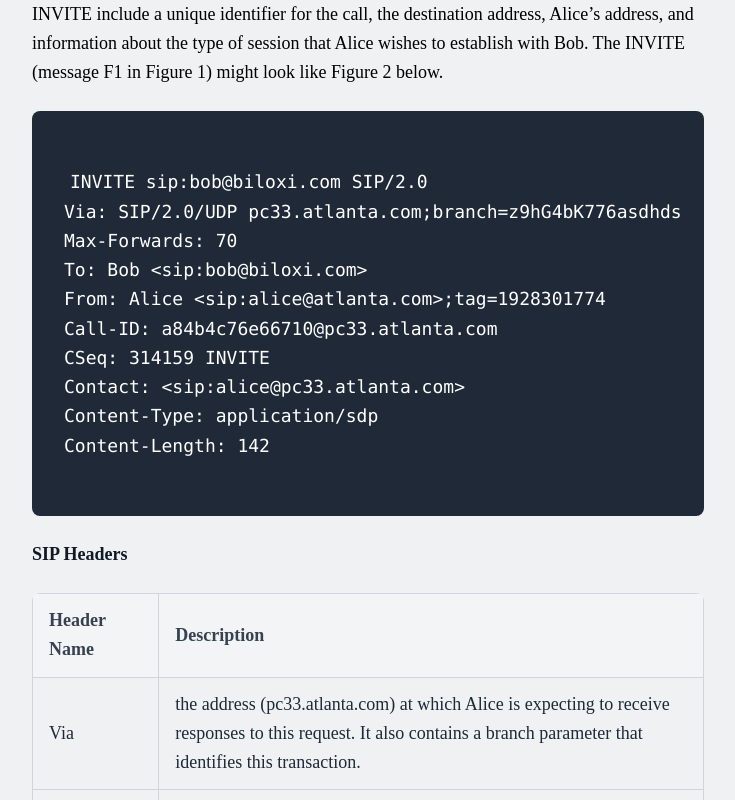
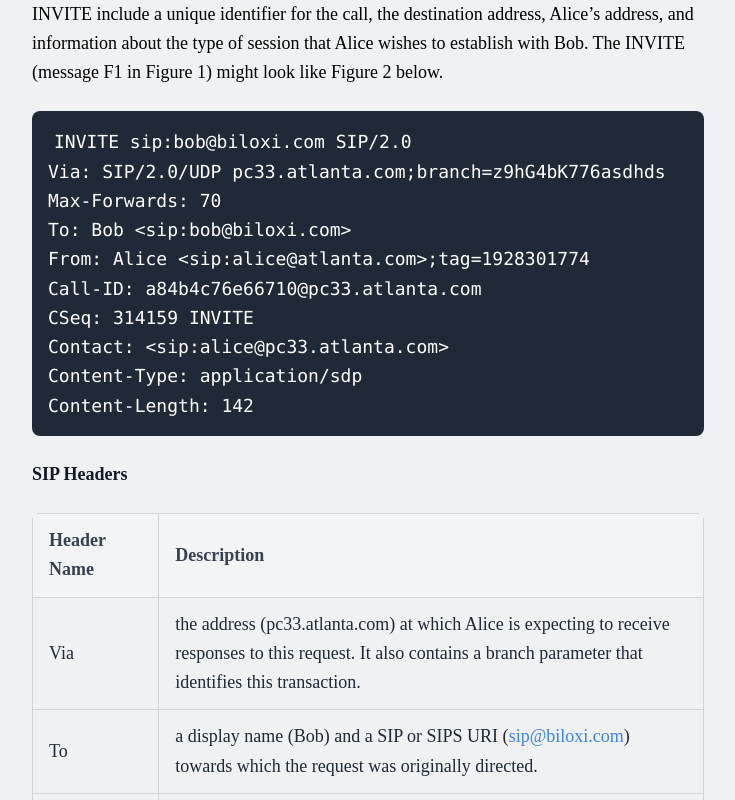
Before and after one commit to g-goulis/personal-website, a Next.js app in the folder next-app/: page /posts/SIP-Protocol in a window 1280 px wide. Shown: the part 3220-4020 px from the top of the page, without its empty margins (272-1007 px from the left). Built offline with nearby package versions, Linux system fonts and the light colour scheme.

Commit message:
Documentation and cleanup

```diff
--- a/next-app/src/app/_components/markdown-styles.module.css
+++ b/next-app/src/app/_components/markdown-styles.module.css
@@ -42,12 +42,8 @@
   @apply bg-gray-800 text-white p-4 rounded-lg overflow-x-auto my-6;
 }
 
-.markdown code {
+.markdown div code {
   @apply bg-gray-800 text-red-600 px-1.5 py-0.5 rounded;
-}
-
-.markdown mermaid {
-  @apply bg-red-400 text-red-600 px-1.5 py-0.5 rounded;
 }
 
 .markdown pre code {
--- a/next-app/src/app/_components/post/post-body.tsx
+++ b/next-app/src/app/_components/post/post-body.tsx
@@ -30,9 +30,9 @@ export function PostBody({ content }: Props) {
             }
 
             return (
-            <pre className={className} {...props}>
+            <div className={className}>
                 <code>{children}</code>
-            </pre>
+            </div>
             );
         }),
     };
```
Also changed, not shown: next-app/package.json (+1 -6 lines), next-app/src/app/_components/hooks/UseMermaid.ts (deleted, +0 -22 lines), 3 other files (tests, documents, lock files or other folders).
